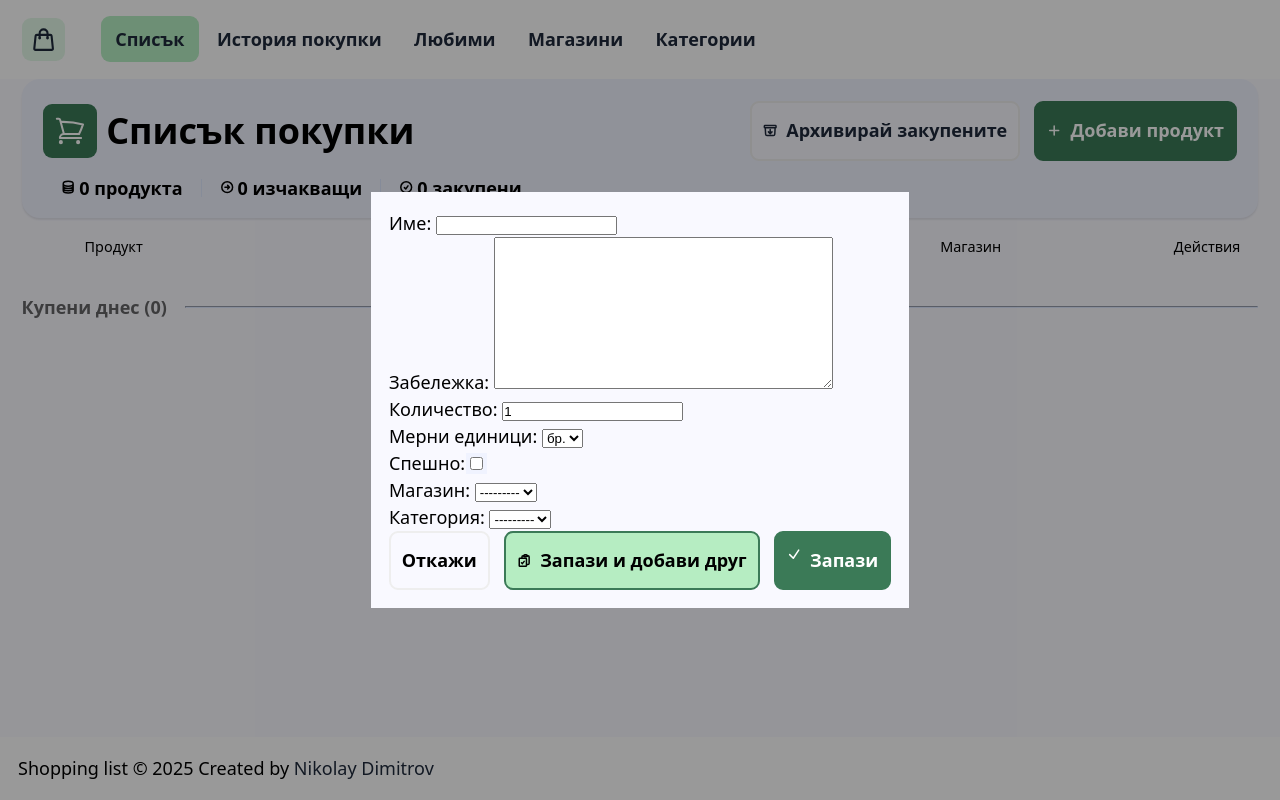
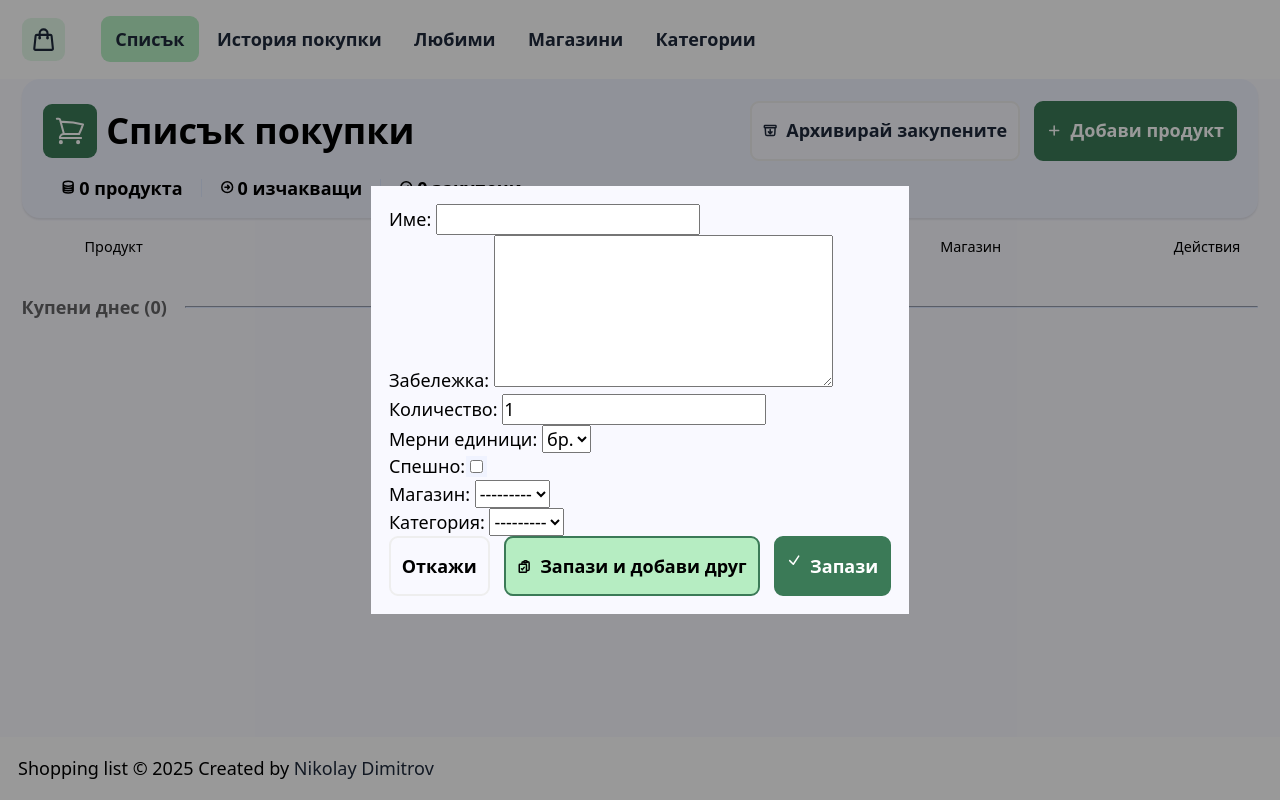
Before and after one commit to nikolay-dimitrov256/shopping-list, a Django app: page / in a window 1280 px wide. Run offline with Django 5.2, Linux system fonts and the light colour scheme; the visitor is signed in with stand-in values (Sample User, id 1); data that the repository does not hold is empty.

Commit message:
Fixed the font size in selects

```diff
--- a/static/styles/base/typography.css
+++ b/static/styles/base/typography.css
@@ -15,6 +15,6 @@ a {
     color: var(--clr-neutral-black);
 }
 
-body, button, table, form {
+body, button, table, form, input, select {
     font: inherit;
 }
```
